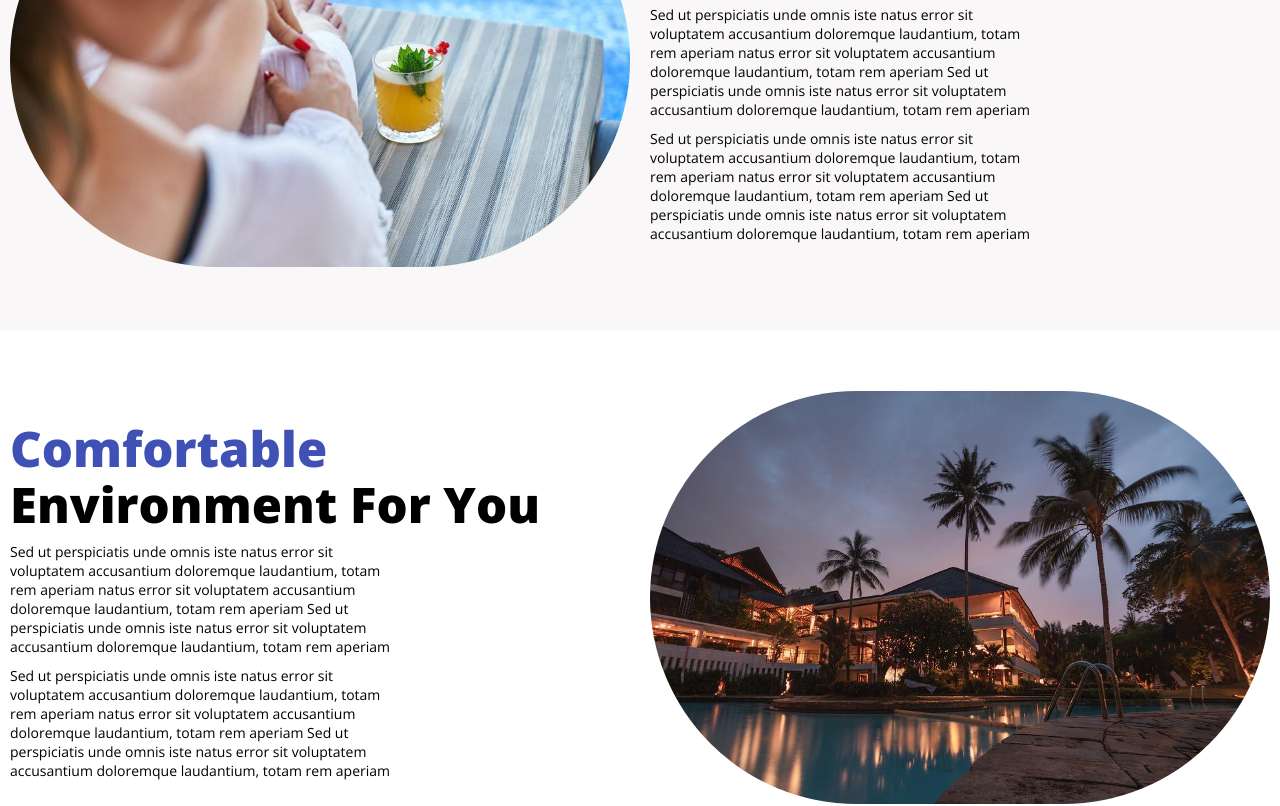
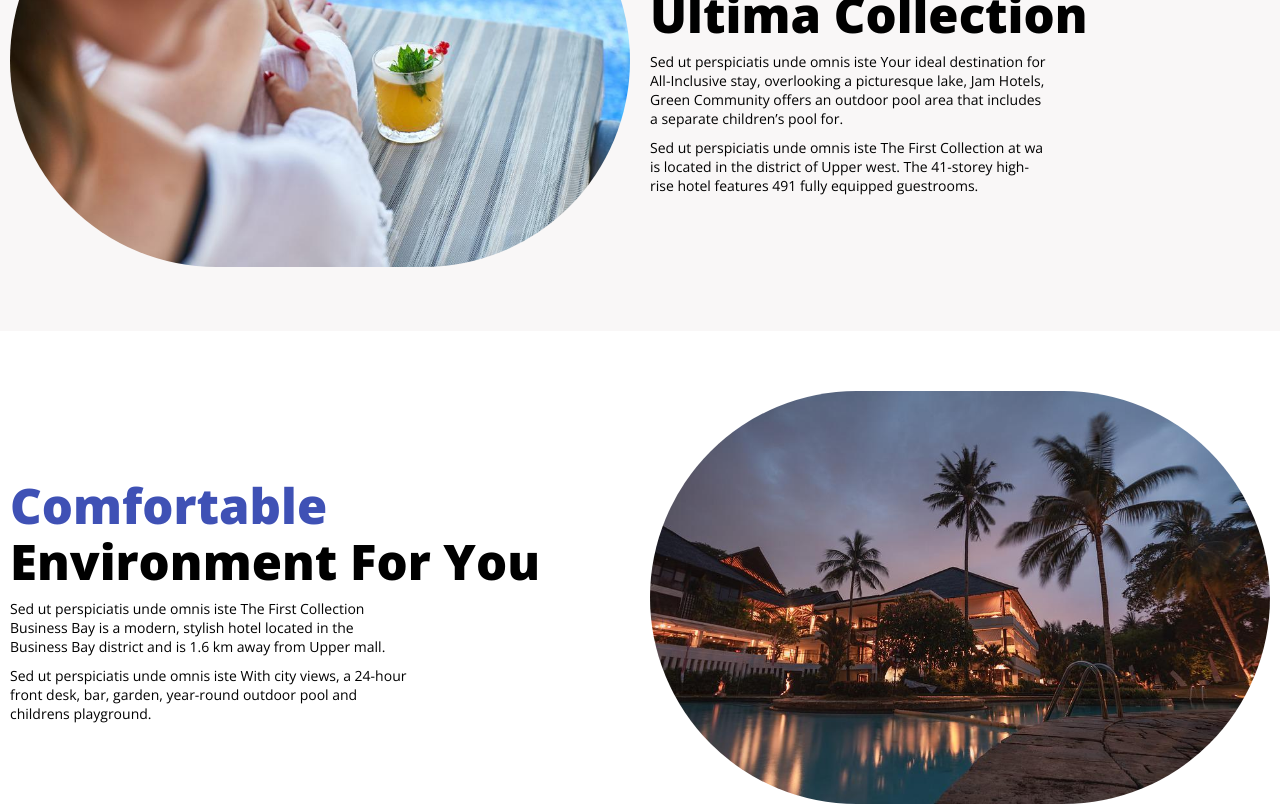
Before and after one commit to iddrismystic/Hotel, a Next.js app: page / in a window 1280 px wide. Shown: the part 1780-2586 px from the top of the page. Built offline with nearby package versions, Linux system fonts and the light colour scheme.

Commit message:
Update index.js

```diff
--- a/pages/index.js
+++ b/pages/index.js
@@ -26,7 +26,7 @@ export default function Home() {
   <div className="central height-300-min margin-top-40">
 <div className="width-700-max text-white center text-center">
 <div className="text-bigger ">
-    Welcome To Paradise, Welcome To Hotel Bay.
+    Welcome To Paradise, Welcome To Jam Hotels.
 </div>
 <div className="section width-400-max center">
     Sed ut perspiciatis unde omnis iste
@@ -134,24 +134,15 @@ but we’ll delight you with surprises along the way."
 </div>
 <div className="section width-400-max">
 <Typography text="Sed ut perspiciatis unde omnis iste
-  natus error sit voluptatem accusantium
-  doloremque laudantium, totam rem aperiam
-  natus error sit voluptatem accusantium
-  doloremque laudantium, totam rem aperiam
-    Sed ut perspiciatis unde omnis iste
-  natus error sit voluptatem accusantium
-  doloremque laudantium, totam rem aperiam
+Your ideal destination for All-Inclusive stay, overlooking a picturesque lake,
+  Jam Hotels, Green Community offers an outdoor pool area that includes a separate children’s pool for.
+
   "
  funcss="section"
   />
             <Typography text="Sed ut perspiciatis unde omnis iste
-  natus error sit voluptatem accusantium
-  doloremque laudantium, totam rem aperiam
-  natus error sit voluptatem accusantium
-  doloremque laudantium, totam rem aperiam
-    Sed ut perspiciatis unde omnis iste
-  natus error sit voluptatem accusantium
-  doloremque laudantium, totam rem aperiam
+  The First Collection at wa is located in the district of Upper west.
+  The 41-storey high-rise hotel features 491 fully equipped guestrooms.
   "
  funcss="section"
   />
@@ -166,24 +157,14 @@ but we’ll delight you with surprises along the way."
 </div>
 <div className="section width-400-max">
 <Typography text="Sed ut perspiciatis unde omnis iste
-  natus error sit voluptatem accusantium
-  doloremque laudantium, totam rem aperiam
-  natus error sit voluptatem accusantium
-  doloremque laudantium, totam rem aperiam
-    Sed ut perspiciatis unde omnis iste
-  natus error sit voluptatem accusantium
-  doloremque laudantium, totam rem aperiam
+The First Collection Business Bay is a modern, stylish hotel located in
+  the Business Bay district and is 1.6 km away from Upper mall.
   "
  funcss="section"
   />
 <Typography text="Sed ut perspiciatis unde omnis iste
-  natus error sit voluptatem accusantium
-  doloremque laudantium, totam rem aperiam
-  natus error sit voluptatem accusantium
-  doloremque laudantium, totam rem aperiam
-    Sed ut perspiciatis unde omnis iste
-  natus error sit voluptatem accusantium
-  doloremque laudantium, totam rem aperiam
+With city views,
+  a 24-hour front desk, bar, garden, year-round outdoor pool and childrens playground.
   "
  funcss="section"
   />
```
